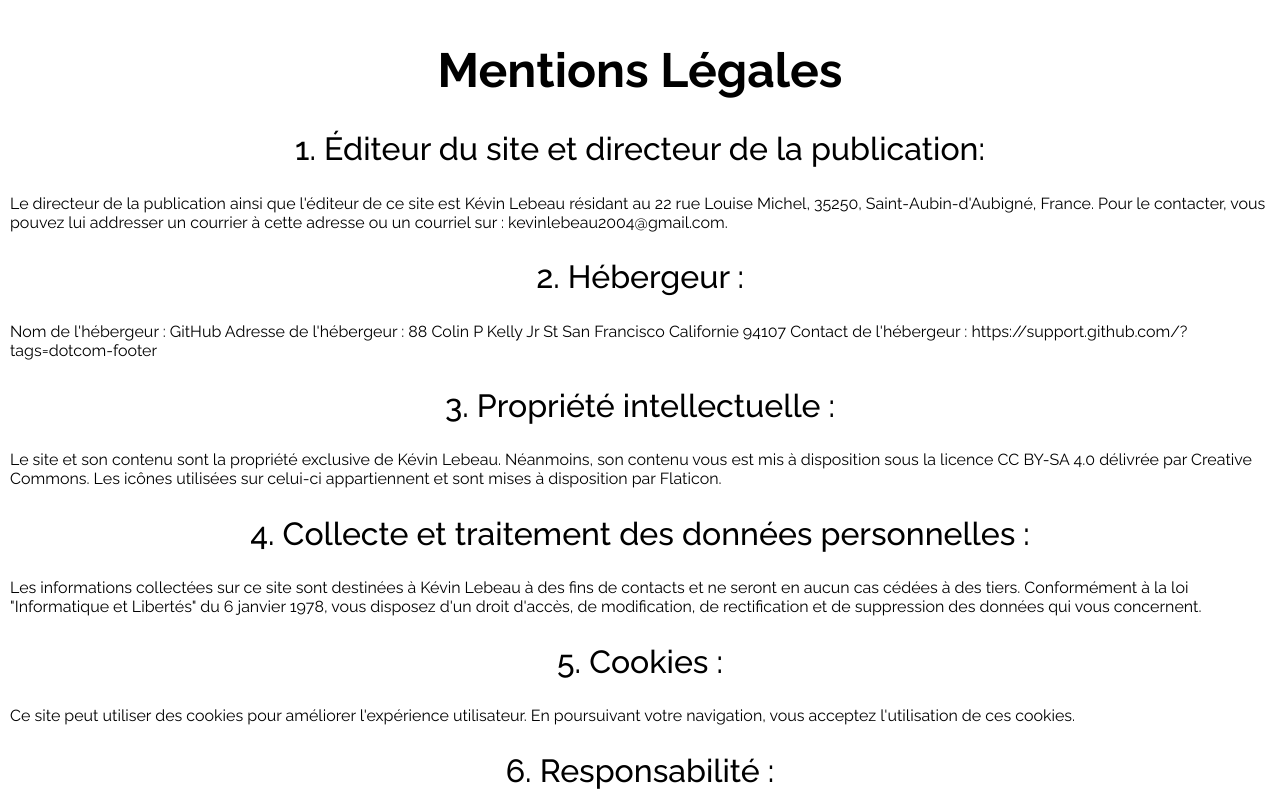
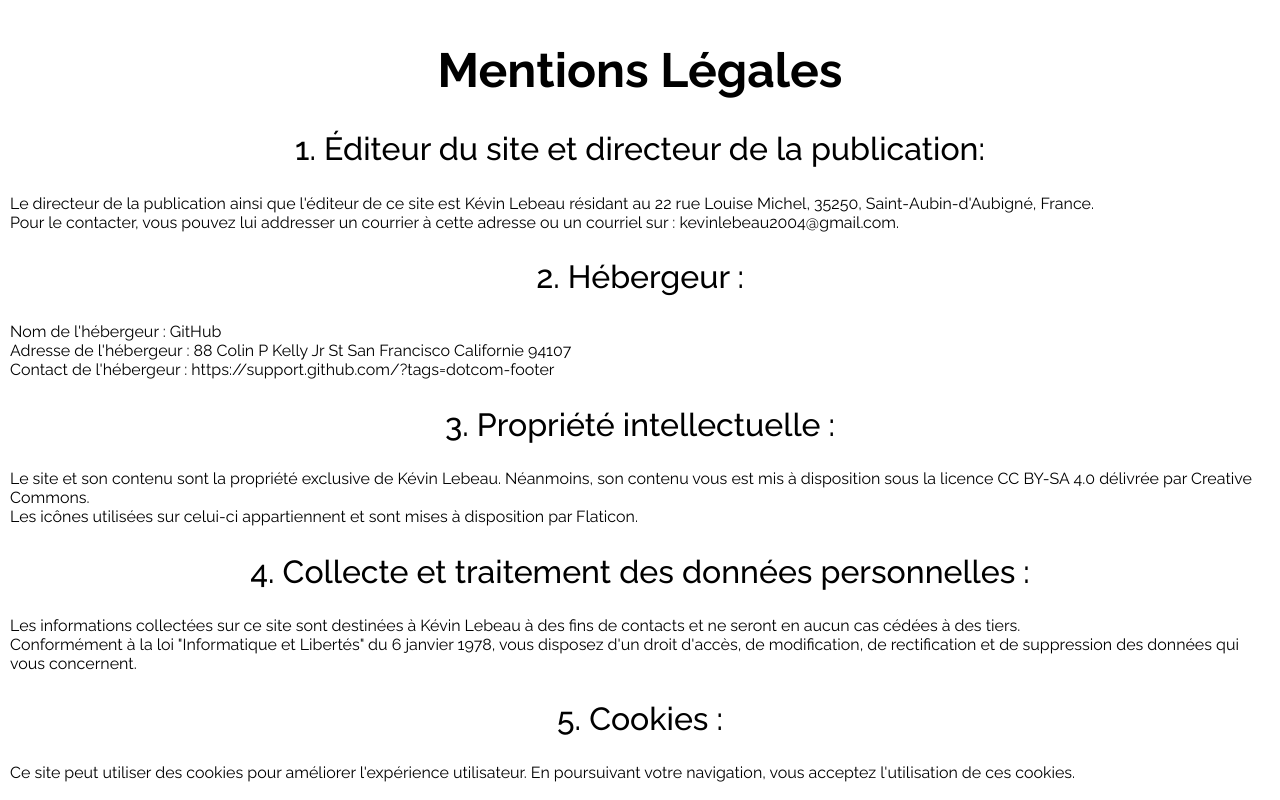
Before and after one commit to kevmorlo/portfolio, a website: page templates/mentions_legales.html in a window 1280 px wide. Shown: the top 800 px of the page. Drawn offline with Linux system fonts and the light colour scheme.

Commit message:
patch mentions légales

```diff
--- a/templates/mentions_legales.html
+++ b/templates/mentions_legales.html
@@ -11,18 +11,18 @@
     <main>
         <h1>Mentions Légales</h1>
         <h2>1. Éditeur du site et directeur de la publication:</h2>
-            Le directeur de la publication ainsi que l'éditeur de ce site est Kévin Lebeau résidant au 22 rue Louise Michel, 35250, Saint-Aubin-d'Aubigné, France.
+            Le directeur de la publication ainsi que l'éditeur de ce site est Kévin Lebeau résidant au 22 rue Louise Michel, 35250, Saint-Aubin-d'Aubigné, France.<br>
             Pour le contacter, vous pouvez lui addresser un courrier à cette adresse ou un courriel sur : <a href="mailto:kevinlebeau2004@gmail.com">kevinlebeau2004@gmail.com</a>.
         <h2>2. Hébergeur :</h2>
-        Nom de l'hébergeur : GitHub
-        Adresse de l'hébergeur : 88 Colin P Kelly Jr St San Francisco Californie 94107
+        Nom de l'hébergeur : GitHub<br>
+        Adresse de l'hébergeur : 88 Colin P Kelly Jr St San Francisco Californie 94107<br>
         Contact de l'hébergeur : <a href="https://support.github.com/?tags=dotcom-footer">https://support.github.com/?tags=dotcom-footer</a>
         <h2>3. Propriété intellectuelle :</h2>
-            Le site et son contenu sont la propriété exclusive de Kévin Lebeau. Néanmoins, son contenu vous est mis à disposition sous la <a href="https://creativecommons.org/licenses/by-sa/4.0/deed.fr">licence CC BY-SA 4.0 délivrée par Creative Commons.</a>
+            Le site et son contenu sont la propriété exclusive de Kévin Lebeau. Néanmoins, son contenu vous est mis à disposition sous la <a href="https://creativecommons.org/licenses/by-sa/4.0/deed.fr">licence CC BY-SA 4.0 délivrée par Creative Commons.</a><br>
             Les icônes utilisées sur celui-ci appartiennent et sont mises à disposition par <a href="https://www.flaticon.com/fr/">Flaticon</a>.
         <h2>4. Collecte et traitement des données personnelles :</h2>
         <p>
-            Les informations collectées sur ce site sont destinées à Kévin Lebeau à des fins de contacts et ne seront en aucun cas cédées à des tiers. Conformément à la loi "Informatique et Libertés" du 6 janvier 1978, vous disposez d'un droit d'accès, de modification, de rectification et de suppression des données qui vous concernent.
+            Les informations collectées sur ce site sont destinées à Kévin Lebeau à des fins de contacts et ne seront en aucun cas cédées à des tiers.<br> Conformément à la loi "Informatique et Libertés" du 6 janvier 1978, vous disposez d'un droit d'accès, de modification, de rectification et de suppression des données qui vous concernent.
         </p>
         <h2>5. Cookies :</h2>
         <p>
@@ -34,7 +34,8 @@
         </p>
         <h2>7. Juridiction compétente :</h2>
         <p>
-            Tout litige en relation avec l'utilisation du site kevinlebeau.fr est soumis au droit français. En cas de litige, les tribunaux français seront seuls compétents.
+            Tout litige en relation avec l'utilisation du site kevinlebeau.fr est soumis au droit français.<br>
+            En cas de litige, les tribunaux français seront seuls compétents.
         </p>
         <h2>8. Contact :</h2>
         Pour toute question ou demande d'information, veuillez nous contacter à l'adresse suivante : <a href="mailto:kevinlebeau2004@gmail.com">kevinlebeau2004@gmail.com</a>.
```
